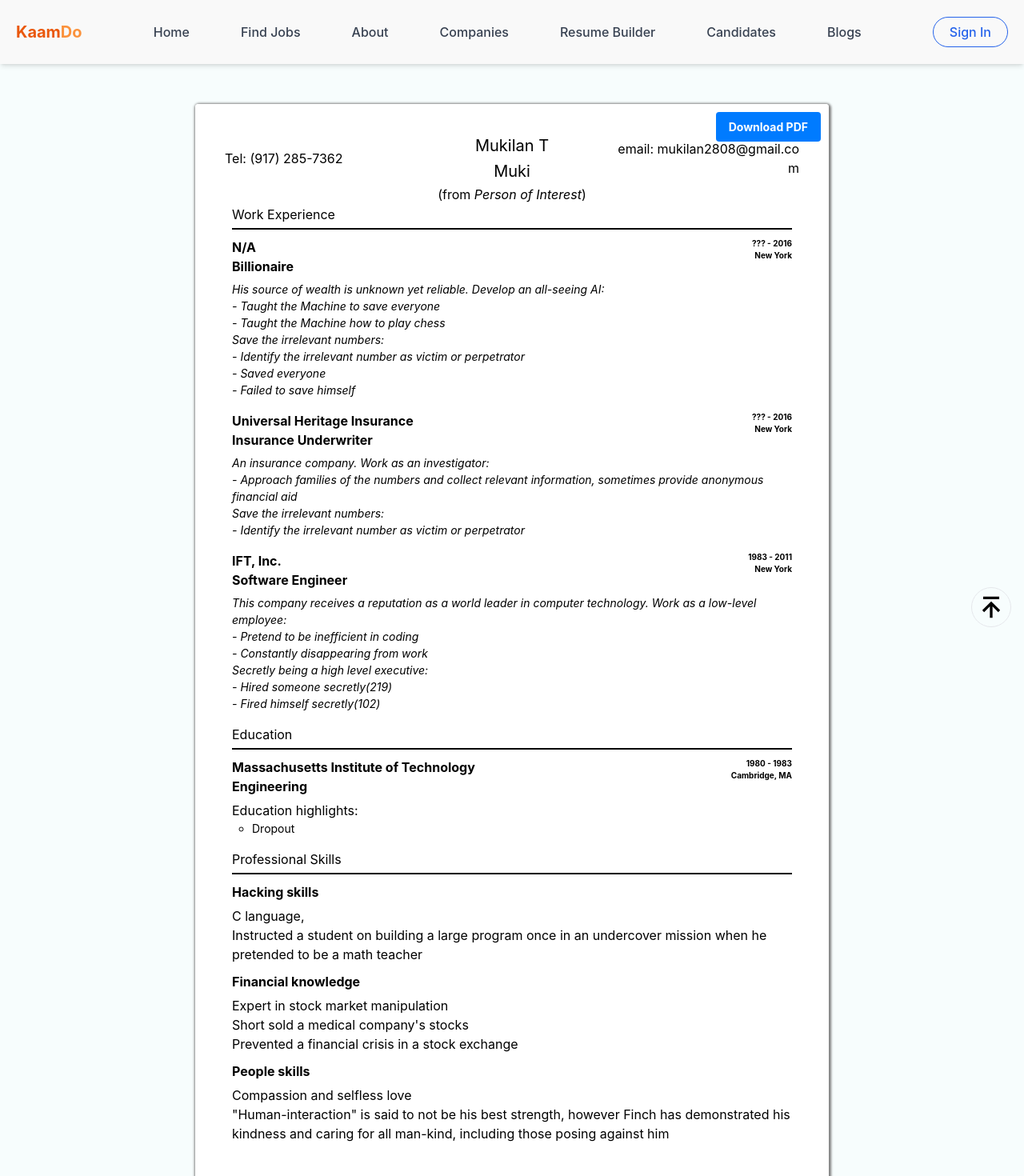
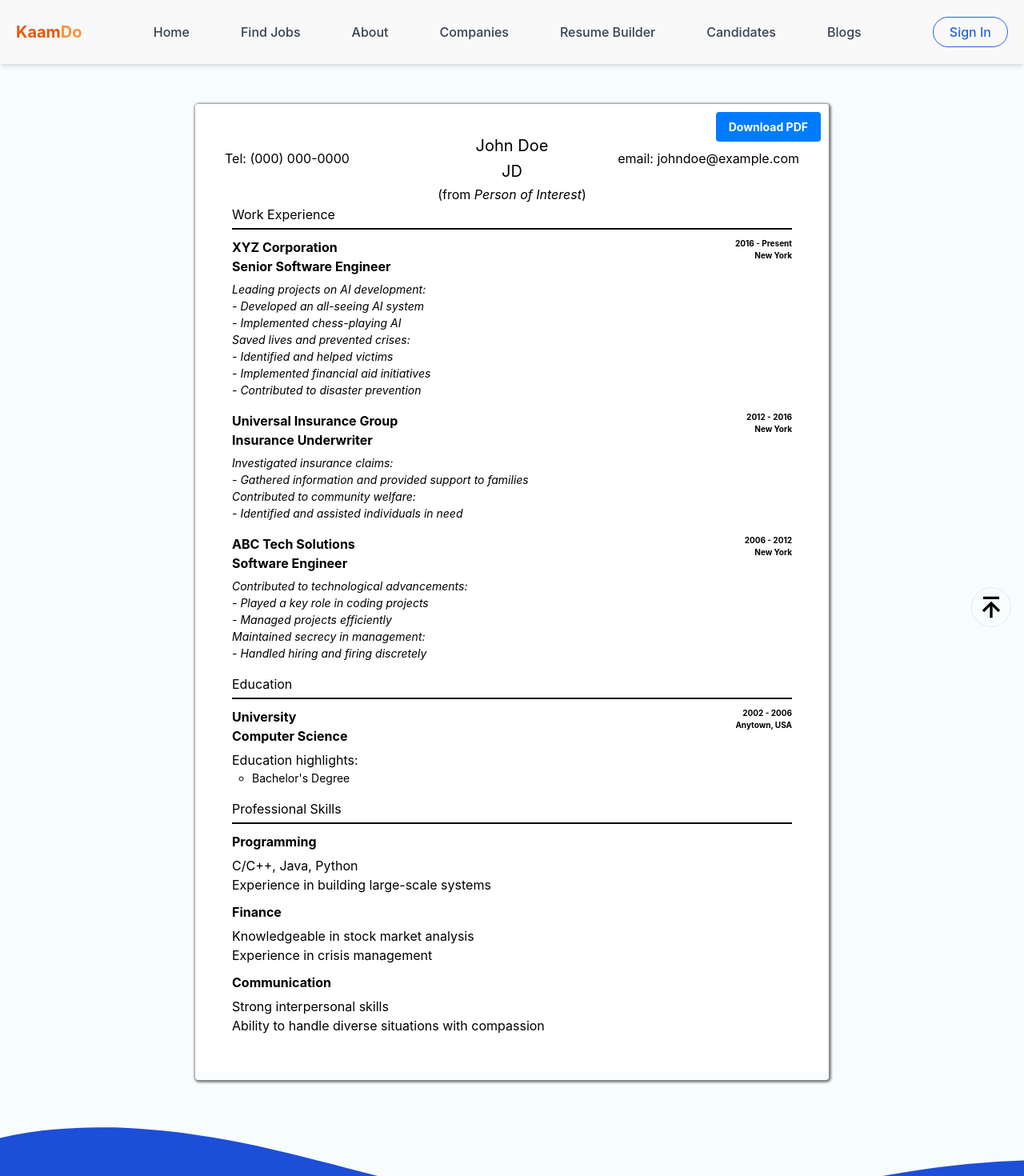
Before and after one commit to PatilHarshh/Kaam-Do, a React (Vite) app in the folder client/: page /resume in a window 1280 px wide. Shown: the top 1470 px of the page at 80% size. Built offline with nearby package versions, Linux system fonts and the light colour scheme.

Commit message:
completed

```diff
--- a/client/src/pages/Resumebuilder.jsx
+++ b/client/src/pages/Resumebuilder.jsx
@@ -7,65 +7,64 @@ const Resume = () => {
   const [isCtrlDown, setIsCtrlDown] = useState(false);
   const [resumeContent] = useState({
     personalInfo: {
-      tel: "(917) 285-7362",
-      name: "Mukilan T",
-      nickname: "Muki",
-      email: "mukilan2808@gmail.com",
+      tel: "(000) 000-0000",
+      name: "John Doe",
+      nickname: "JD",
+      email: "johndoe@example.com",
     },
     workExperience: [
       {
-        company: "N/A",
-        position: "Billionaire",
-        years: "??? - 2016",
+        company: "XYZ Corporation",
+        position: "Senior Software Engineer",
+        years: "2016 - Present",
         location: "New York",
         description:
-          "His source of wealth is unknown yet reliable. Develop an all-seeing AI:\n- Taught the Machine to save everyone\n- Taught the Machine how to play chess\nSave the irrelevant numbers:\n- Identify the irrelevant number as victim or perpetrator\n- Saved everyone\n- Failed to save himself",
+          "Leading projects on AI development:\n- Developed an all-seeing AI system\n- Implemented chess-playing AI\nSaved lives and prevented crises:\n- Identified and helped victims\n- Implemented financial aid initiatives\n- Contributed to disaster prevention",
       },
       {
-        company: "Universal Heritage Insurance",
+        company: "Universal Insurance Group",
         position: "Insurance Underwriter",
-        years: "??? - 2016",
+        years: "2012 - 2016",
         location: "New York",
         description:
-          "An insurance company. Work as an investigator:\n- Approach families of the numbers and collect relevant information, sometimes provide anonymous financial aid\nSave the irrelevant numbers:\n- Identify the irrelevant number as victim or perpetrator",
+          "Investigated insurance claims:\n- Gathered information and provided support to families\nContributed to community welfare:\n- Identified and assisted individuals in need",
       },
       {
-        company: "IFT, Inc.",
+        company: "ABC Tech Solutions",
         position: "Software Engineer",
-        years: "1983 - 2011",
+        years: "2006 - 2012",
         location: "New York",
         description:
-          "This company receives a reputation as a world leader in computer technology. Work as a low-level employee:\n- Pretend to be inefficient in coding\n- Constantly disappearing from work\nSecretly being a high level executive:\n- Hired someone secretly(219)\n- Fired himself secretly(102)",
+          "Contributed to technological advancements:\n- Played a key role in coding projects\n- Managed projects efficiently\nMaintained secrecy in management:\n- Handled hiring and firing discretely",
       },
     ],
     education: {
-      school: "Massachusetts Institute of Technology",
-      degree: "Engineering",
-      years: "1980 - 1983",
-      location: "Cambridge, MA",
-      highlights: ["Dropout"],
+      school: "University",
+      degree: "Computer Science",
+      years: "2002 - 2006",
+      location: "Anytown, USA",
+      highlights: ["Bachelor's Degree"],
     },
     skills: [
       {
-        category: "Hacking skills",
+        category: "Programming",
         details: [
-          "C language, ",
-          "Instructed a student on building a large program once in an undercover mission when he pretended to be a math teacher",
+          "C/C++, Java, Python",
+          "Experience in building large-scale systems",
         ],
       },
       {
-        category: "Financial knowledge",
+        category: "Finance",
         details: [
-          "Expert in stock market manipulation",
-          "Short sold a medical company's stocks",
-          "Prevented a financial crisis in a stock exchange",
+          "Knowledgeable in stock market analysis",
+          "Experience in crisis management",
         ],
       },
       {
-        category: "People skills",
+        category: "Communication",
         details: [
-          "Compassion and selfless love",
-          '"Human-interaction" is said to not be his best strength, however Finch has demonstrated his kindness and caring for all man-kind, including those posing against him',
+          "Strong interpersonal skills",
+          "Ability to handle diverse situations with compassion",
         ],
       },
     ],
```
